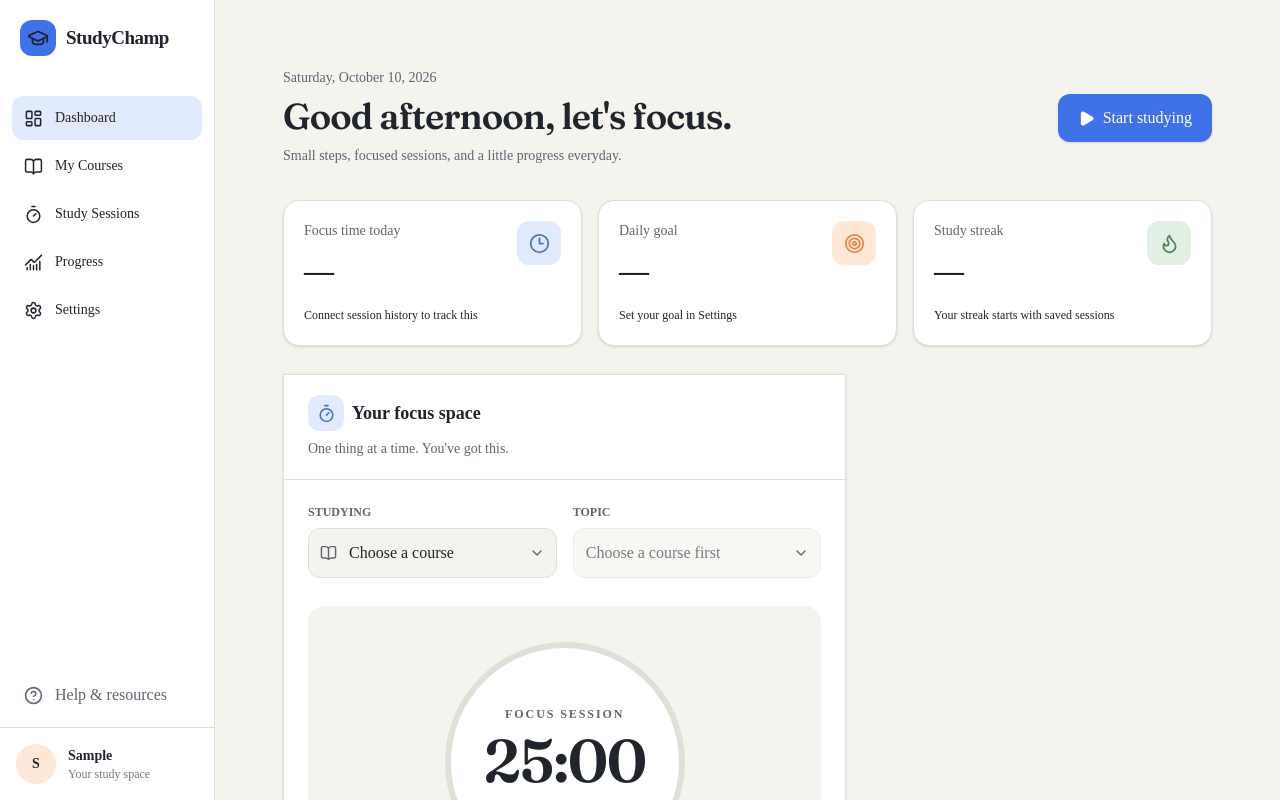
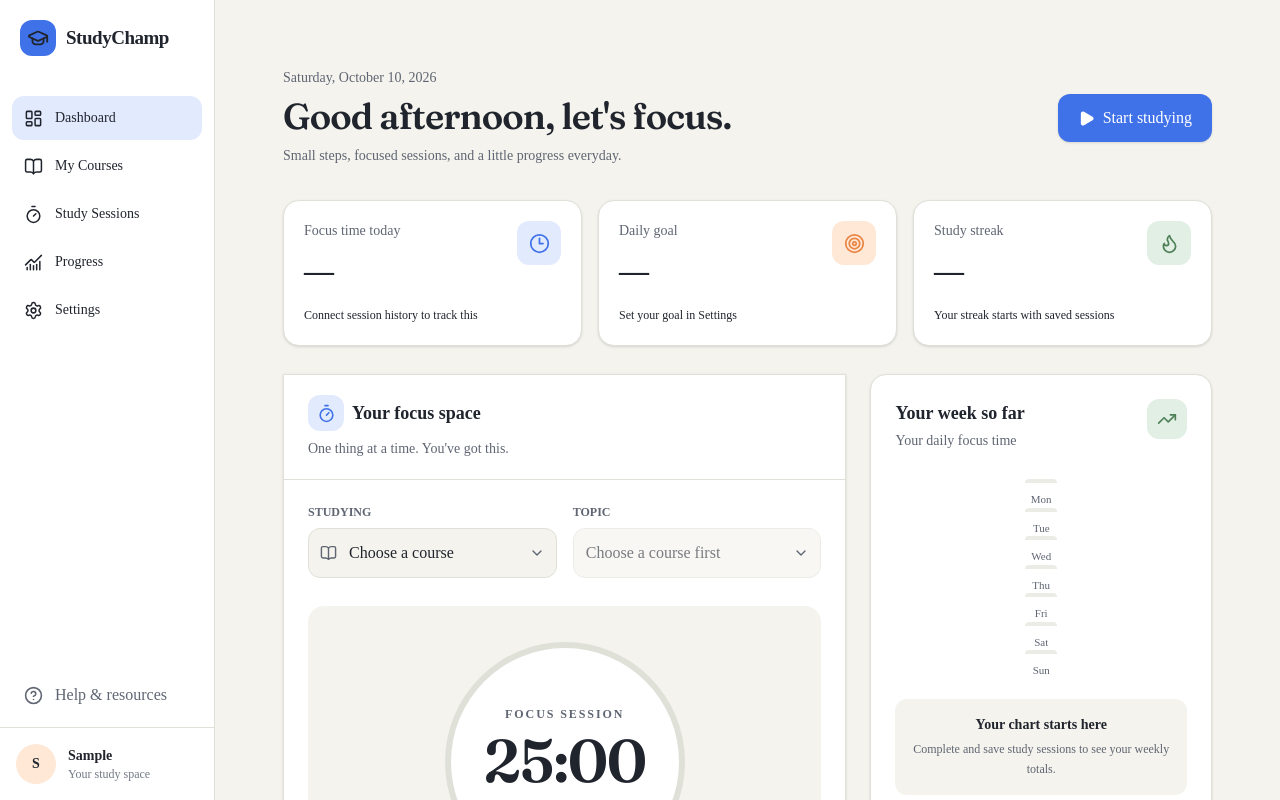
Before and after one commit to codex2py/Studychamp, a React (Vite) app: page / in a window 1280 px wide. Both pictures are taken after typing "Sample" into the empty fields and a click on the button "Let's get started". Shown: the top 800 px of the page. Built offline with nearby package versions, Linux system fonts and the light colour scheme.

Commit message:
feat: building Dashboard layout right column

```diff
--- a/src/pages/Dashboard.jsx
+++ b/src/pages/Dashboard.jsx
@@ -398,12 +398,17 @@ export default function Dashboard() {
                 <div className="mb-4 flex h-12 w-12 items-center justify-center rounded-2xl bg-primary-light text-primary">
                   <BookOpen size={23} />
                 </div>
-                <h3 className="text-sm font-semibold">Your learning journey starts here</h3>
-                <p className="mt-2 max-w-sm text-sm leading-6 text-text-secondary">Add your courses and topics to see your learning progress here.</p>
+                <h3 className="text-sm font-semibold">
+                  Your learning journey starts here
+                </h3>
+                <p className="mt-2 max-w-sm text-sm leading-6 text-text-secondary">
+                  Add your courses and topics to see your learning progress
+                  here.
+                </p>
 
                 <a
-                href="/courses"
-                className="mt-5 inline-flex items-center gap-2 rounded-xl bg-primary px-4 py-2.5 text-sm font-semibold text-white transition hover:bg-primary-hover"
+                  href="/courses"
+                  className="mt-5 inline-flex items-center gap-2 rounded-xl bg-primary px-4 py-2.5 text-sm font-semibold text-white transition hover:bg-primary-hover"
                 >
                   <Plus size={16} />
                   Explore courses
@@ -412,6 +417,64 @@ export default function Dashboard() {
             </section>
           </div>
 
+          <aside className="min-w-0 space-y-6">
+            <section className="rounded-2xl border border-border bg-surface p-5 shadow-sm sm:p-6">
+              <div className="flex items-start justify-between gap-3">
+                <div>
+                  <h2 className="text-lg font-bold">Your week so far</h2>
+                  <p className="mt-1 text-sm text-text-secondary">
+                    Your daily focus time
+                  </p>
+                </div>
+                <div className="flex h-10 w-10 items-center justify-center rounded-xl bg-success-light text-success">
+                  <TrendingUp size={20} />
+                </div>
+              </div>
+              <div className="mt-7 flex-h-36 items-end justify-between gap-2">
+                {WEEKDAYS.map((day) => (
+                  <div
+                    key={day}
+                    className="flex h-full flex-1 flex-col items-center justify-end gap-2"
+                  >
+                    <div className="flex h-full w-full items-end justify-center">
+                      <div className="h-1 w-full max-w-8 rounded-t-md bg-surface-muted" />
+                    </div>
+                    <span className="text-[11px] text-text-secondary">
+                      {day}
+                    </span>
+                  </div>
+                ))}
+              </div>
+              <div className="mt-5 rounded-xl bg-background p-4 text-center">
+                <p className="text-sm font-semibold">Your chart starts here</p>
+                <p className="mt-1 text-xs leading-5 text-text-secondary">
+                  Complete and save study sessions to see your weekly totals.
+                </p>
+              </div>
+            </section>
+
+            <section className="relative overflow-hidden rounded-2xl bg-accent-light p-5 sm:p-6">
+              <div className="pointer-events-none absolute -right-8 -top-8 h-32 w-32 rounded-full border-[18] border-white/30" />
+              <div className="pointer-events-none absolute -bottom-12 -left-8 h-28 w-28 rounded-full border-[16] border-white/30" />
+              <div className="relative flex items-start justify-between gap-3">
+                <div className="max-w-[230]">
+                  <div className="mb-3 inline-flex items-center gap-1.5 rounded-full bg-white/70 px-3 py-1.5 text-xs font-semibold text-text">
+                    <Sparkles size={14} className="text-accent" />
+                    A little reminder
+                  </div>
+                  <h2 className="font-serif text-2xl font-semibold leading-tight text-text">You've got this.</h2>
+                  <p>You don't have to finish everything today. Just give the 25 minutes your best.</p>
+                </div>
+                {/* <ChampMascot /> */}
+              </div>
+              <div className="relative mt-5 flex items-center gap-2 text-xs font-semibold text-text">
+                <Coffee size={16} className="text-accent" />
+                Focus a little. Rest a little. Repeat.
+              </div>
+            </section>
+
+
+          </aside>
         </div>
       </div>
     </main>
```
